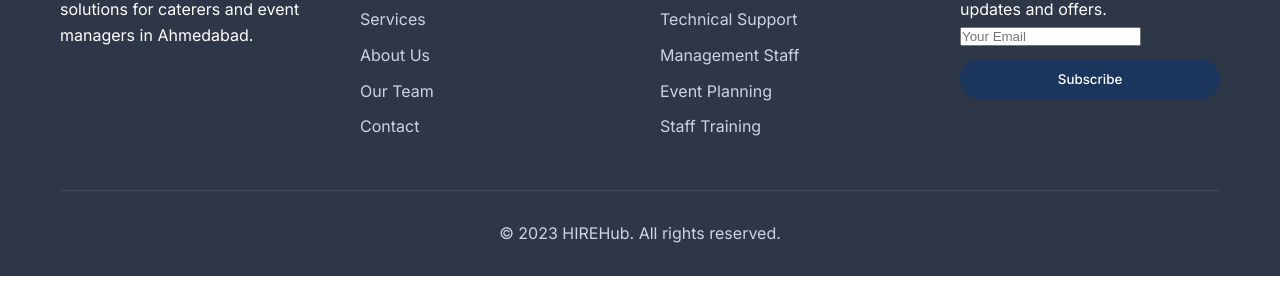
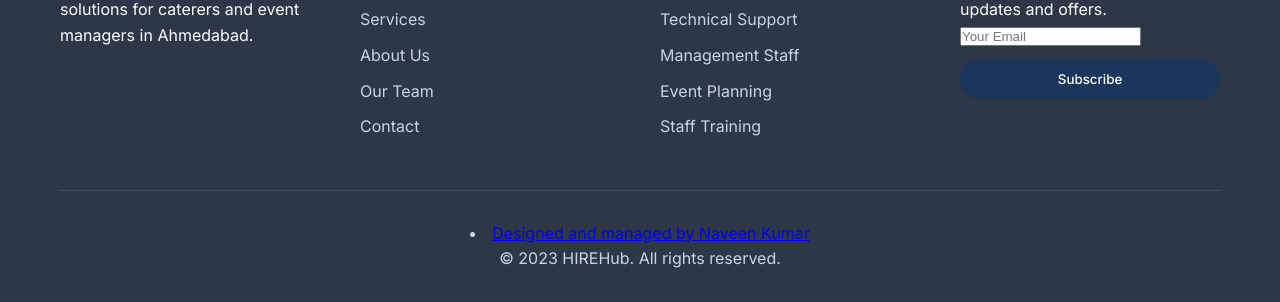
Before and after one commit to Naveenk1013/hirehub, a plain HTML site: page index.html in a window 1280 px wide. Shown: the part 3917-4219 px from the top of the page. Before the commit the page ends 4193 px from the top, so only its background shows below. Drawn offline with nearby package versions, Linux system fonts and the light colour scheme.

Commit message:
Update index.html

```diff
--- a/index.html
+++ b/index.html
@@ -360,6 +360,7 @@
             </div>
 
             <div class="copyright">
+                <li><a href="https://naveenk1013.github.io/Portfolio/">Designed and managed by Naveen Kumar</a></li>
                 <p>&copy; 2023 HIREHub. All rights reserved.</p>
             </div>
         </div>
```
